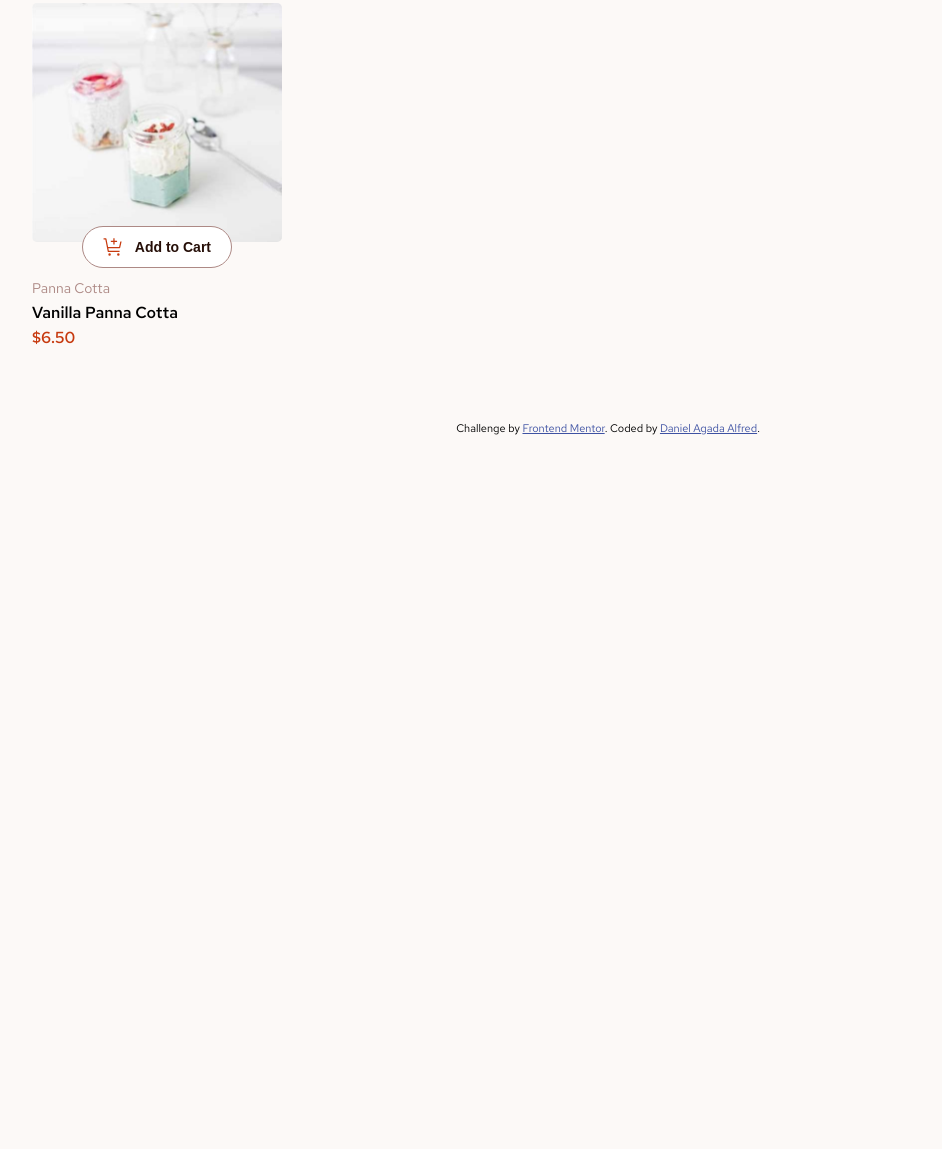
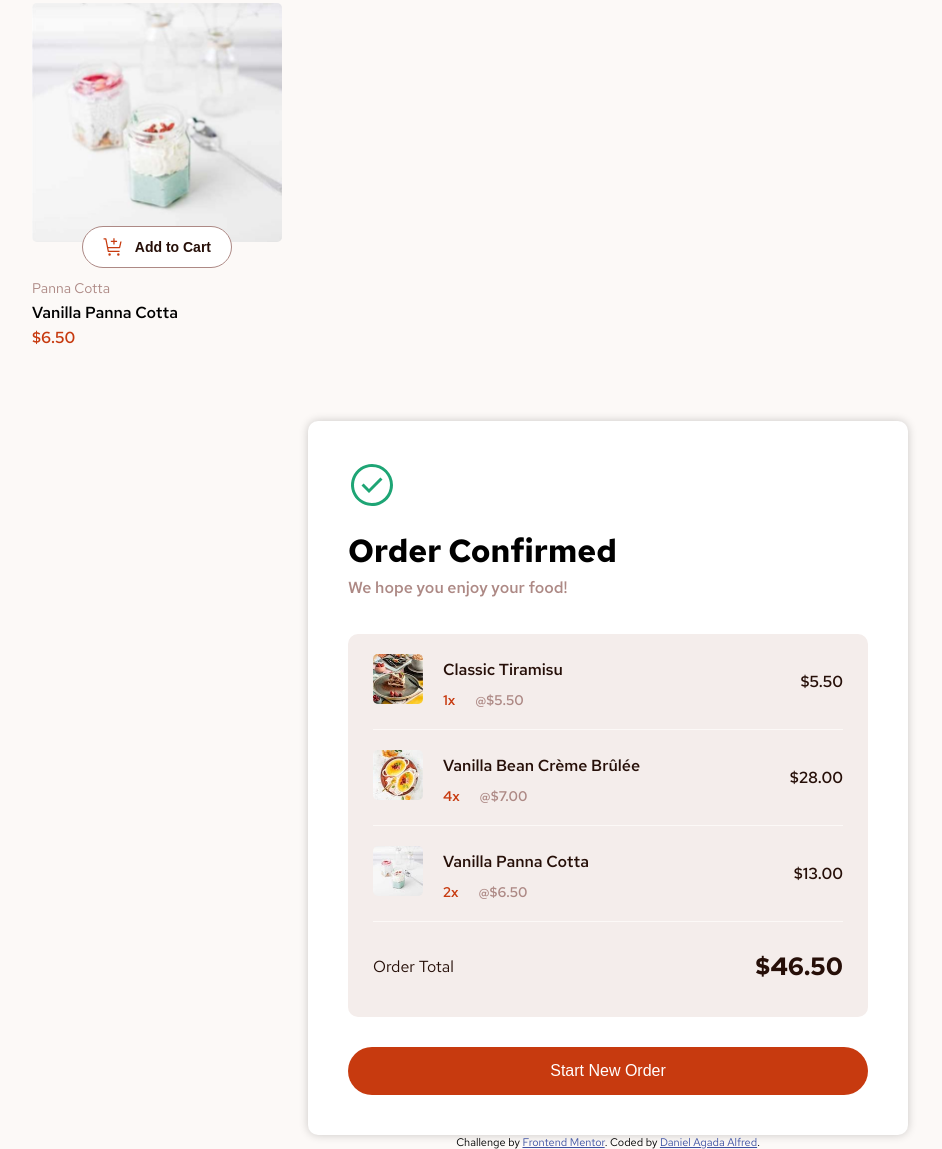
Before and after one commit to CodyDani/Frontend-Mentor-Challenges, a plain HTML site: page product-list-with-cart-main/index.html in a window 1280 px wide. Shown: the part 1660-2809 px from the top of the page, without its empty margins (32-974 px from the left). Before the commit the page ends 2095 px from the top, so only its background shows below. Drawn offline with Linux system fonts and the light colour scheme.

Commit message:
Added order confirmation modal

```diff
--- a/product-list-with-cart-main/index.html
+++ b/product-list-with-cart-main/index.html
@@ -14,6 +14,7 @@
 
   <div class="container">
 
+              <!-- Dessert Container Structure -->
     <div class="dessert-container">
           <h1>Desserts</h1>
           <div class="dessert-flex">
@@ -129,6 +130,7 @@
           </div>
     </div>
 
+            <!-- Cart Container Structure -->
     <div class="cart-container">
         <h2>Your Cart (0)</h2>
         <div class="value">
@@ -139,6 +141,73 @@
 
   </div>
 
+            <!-- Order Confirmation Modal Structure -->
+  <div class="order-confirmation-modal">
+      <img src="assets/images/icon-order-confirmed.svg" alt="">
+      <h1>Order Confirmed</h1>
+      <p>We hope you enjoy your food!</p>
+
+      <div class="all-orders">
+
+        <div class="each-order">
+          <div class="order-details">
+            <div class="order-thumbnail">
+              <img src="assets/images/image-tiramisu-thumbnail.jpg" alt="">
+            </div>
+            <div class="detail-text">
+              <p>Classic Tiramisu</p>
+              <div class="quantity-price">
+                <span>1x</span>
+                <span>@$5.50</span>
+              </div>
+            </div>
+          </div>
+          <div class="total-price">$5.50</div>
+        </div>
+
+        <div class="each-order">
+          <div class="order-details">
+            <div class="order-thumbnail">
+              <img src="assets/images/image-creme-brulee-thumbnail.jpg" alt="">
+            </div>
+            <div class="detail-text">
+              <p>Vanilla Bean Crème Brûlée</p>
+              <div class="quantity-price">
+                <span>4x</span>
+                <span>@$7.00</span>
+              </div>
+            </div>
+          </div>
+          <div class="total-price">$28.00</div>
+        </div>
+
+        <div class="each-order">
+          <div class="order-details">
+            <div class="order-thumbnail">
+              <img src="assets/images/image-panna-cotta-thumbnail.jpg" alt="">
+            </div>
+            <div class="detail-text">
+              <p>Vanilla Panna Cotta</p>
+              <div class="quantity-price">
+                <span>2x</span>
+                <span>@$6.50</span>
+              </div>
+            </div>
+          </div>
+          <div class="total-price">$13.00</div>
+        </div>
+
+        <div class="order-total">
+          <p>Order Total</p>
+          <p class="total-value">$46.50</p>
+        </div>
+
+      </div>
+
+      <button> Start New Order</button>
+  </div>
+
+          <!-- Attribution -->
   <div class="attribution">
     Challenge by <a href="https://www.frontendmentor.io?ref=challenge">Frontend Mentor</a>.
     Coded by <a href="#">Daniel Agada Alfred</a>.
--- a/product-list-with-cart-main/style.css
+++ b/product-list-with-cart-main/style.css
@@ -23,6 +23,7 @@ body{
     justify-content: space-between;
 }
 
+        /* Dessert Container Styling */
 .dessert-container {
     width: 70%;
 }
@@ -68,7 +69,6 @@ body{
     bottom: 0;
     left: 50%;
     transform: translate(-50%, 50%);
-    /* transform: translate(-50%, -50%); */
 }
 
 .dessert-container .dessert-flex .dessert-item .item-info{
@@ -90,7 +90,7 @@ body{
     color: hsl(14, 86%, 42%);
 }
 
-
+        /* Cart Container Styling */
 .container .cart-container {
     background: #fff;
     width: 30%;
@@ -114,7 +114,125 @@ body{
     font-weight: 500;
 }
 
+        /* Order Confirmation Modal */
+.order-confirmation-modal {
+    background: #fff;
+    width: 600px;
+    margin: 0 auto;
+    padding: 40px;
+    border-radius: 10px;
+    box-shadow: 0 0 10px rgba(0, 0, 0, 0.2);
+}
 
+.order-confirmation-modal img{
+    margin-bottom: 15px;
+}
 
+.order-confirmation-modal h1{}
+
+.order-confirmation-modal p{
+    /* margin-bottom: 20px; */
+    /* font-size: 14px; */
+    line-height: 2.0;
+    color: hsl(7, 20%, 60%);
+    font-weight: 500;
+}
+
+.order-confirmation-modal .all-orders {
+    background-color: hsl(13, 31%, 94%);
+    padding: 0 25px 25px 25px;
+    margin: 30px 0;
+    border-radius: 10px;
+}
+
+.order-confirmation-modal .all-orders .order-total{
+    display: flex;
+    justify-content: space-between;
+    align-items: center;
+    padding-top: 20px;
+}
+
+.order-confirmation-modal .all-orders .order-total>p{
+    color: hsl(14, 65%, 9%);
+    font-weight: 400;
+}
+
+.order-confirmation-modal .all-orders .order-total .total-value{
+    font-size: 25px;
+    color: hsl(14, 65%, 9%);
+    font-weight: 900;
+}
+
+.order-confirmation-modal .each-order {
+    display: flex;
+    justify-content: space-between;
+    align-items: center;
+    padding: 20px 0;
+    border-bottom: 1px solid hsl(20, 50%, 98%);
+}
+
+.order-confirmation-modal .each-order .total-price {
+    color: hsl(14, 65%, 9%);
+    font-weight: 500;
+}
+
+.order-confirmation-modal .each-order .order-details {
+    display: flex;
+    gap: 20px;
+}
+
+.order-confirmation-modal .each-order .order-details .order-thumbnail{
+    height: 50px;
+    width: 50px;
+}
+
+.order-confirmation-modal .each-order .order-details .order-thumbnail img{
+    width: 100%;
+    height: 100%;
+    border-radius: 5px;
+}
+
+.order-confirmation-modal .each-order .order-details .detail-text{
+    display: flex;
+    flex-direction: column;
+    gap: 5px;
+}
+
+.order-confirmation-modal .each-order .order-details .detail-text p{
+    font-weight: 500;
+    color: hsl(14, 65%, 9%);
+}
+
+.order-confirmation-modal .each-order .order-details .detail-text .quantity-price{
+    display: flex;
+    align-items: center;
+    gap: 20px;
+}
+
+.order-confirmation-modal .each-order .order-details .detail-text .quantity-price :nth-child(1){
+    color: hsl(14, 86%, 42%);
+    font-weight: 500;
+    font-size: 14px;
+}
+
+.order-confirmation-modal .each-order .order-details .detail-text .quantity-price :nth-child(2){
+    color: hsl(7, 20%, 60%);
+    font-weight: 500;
+    font-size: 14px;
+}
+
+.order-confirmation-modal button {
+    width: 100%;
+    border: none;
+    outline: none;
+    background-color: hsl(14, 86%, 42%);
+    color: #fff;
+    padding: 15px 30px;
+    border-radius: 40px;
+    font-size: 16px;
+    font-weight: 500;
+}
+
+        /* Attribution */
 .attribution { font-size: 11px; text-align: center; }
 .attribution a { color: hsl(228, 45%, 44%); }
```
